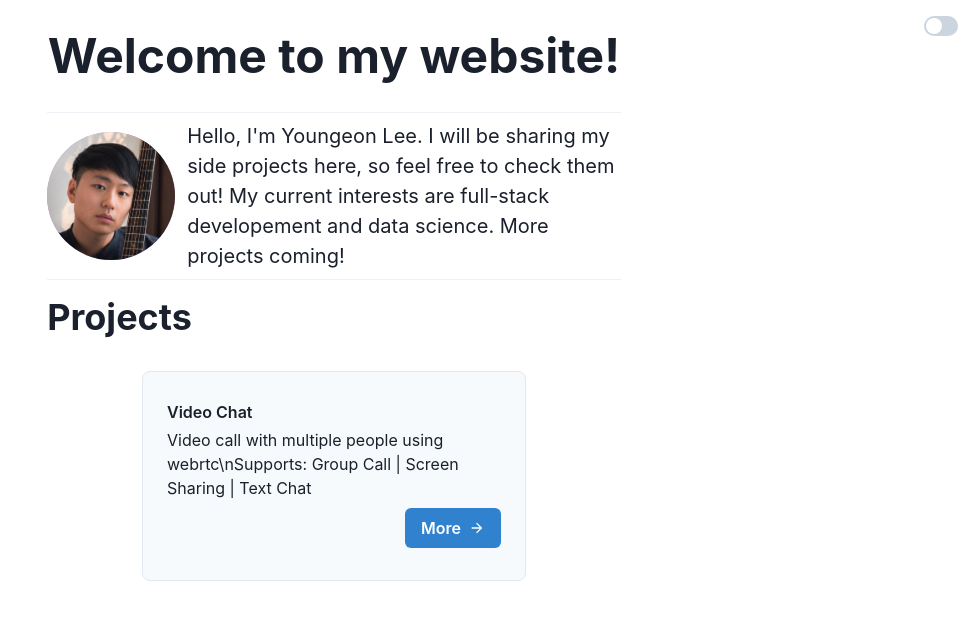
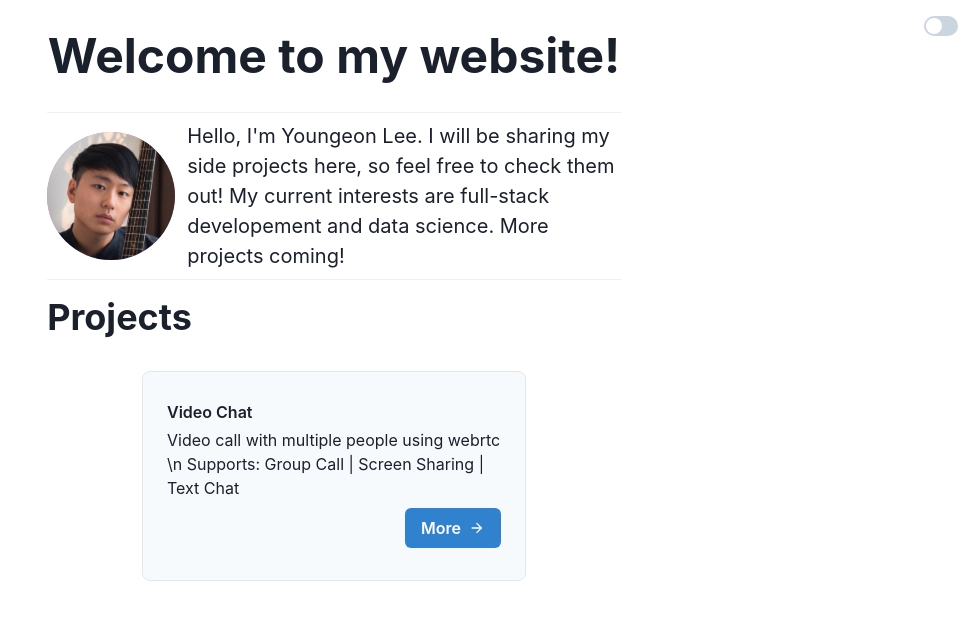
Before and after one commit to YoungeonLee/youngeonlee-frontend, a Next.js app: page / in a window 1280 px wide. Shown: the top 620 px of the page, without its empty margins (306-1280 px from the left). Built offline with nearby package versions, Linux system fonts and the light colour scheme; no server answers.

Commit message:
longer project description

```diff
--- a/src/components/Projects.tsx
+++ b/src/components/Projects.tsx
@@ -11,7 +11,7 @@ export default function Projects() {
       <Wrap justify="center">
         <Project
           title="Video Chat"
-          description="Video call with multiple people using webrtc\nSupports: Group Call | Screen Sharing | Text Chat"
+          description="Video call with multiple people using webrtc \n Supports: Group Call | Screen Sharing | Text Chat"
           href="/video-chat"
         />
       </Wrap>
```
